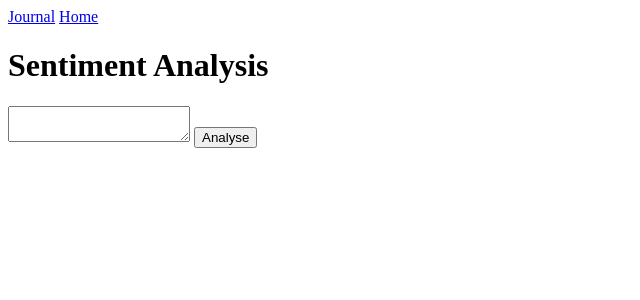
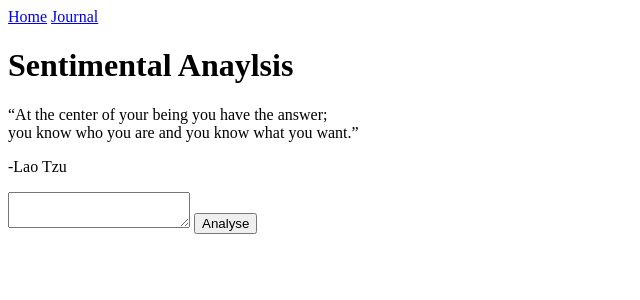
Before and after one commit to minisoftwr/mental-health-sentiment-analyser, a Flask app: page / in a window 1280 px wide. Shown: the top 300 px of the page, without its empty margins (0-640 px from the left). Run offline with Flask 3, Linux system fonts and the light colour scheme.

Commit message:
Adding more presentable homepage

```diff
--- a/templates/home.html
+++ b/templates/home.html
@@ -7,12 +7,19 @@
     <title>Home</title>
 </head>
 <body>
-    <nav>
-        <a href="/journal">Journal</a>
-        <a href ="/"> Home</a>
+    <nav class="nav">
+        <a href="/">Home</a>
+        <a href ="/journal">Journal</a>
     </nav>
-    <h1> Sentiment Analysis</h1>
-    <div class="card">
+    <div class="home">
+        <h1> Sentimental Anaylsis</h1>
+    </div>
+    <div class="home-qoute">
+        <p class="home-qoute-text">“At the center of your being you have the answer;
+            <br>you know who you are and you know what you want.”</p>
+        <p class="home-qoute-author">-Lao Tzu</p>
+    </div>
+    <div class="home-card">
         <form action ="/analyse" method="post">
             <textarea name="text" placeholder = "How are you feeling today...">
             </textarea>
```
